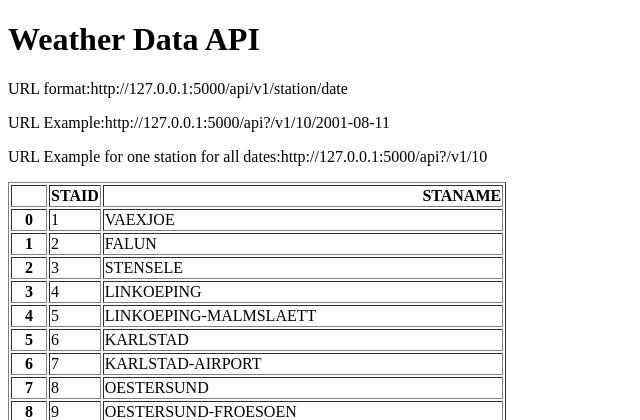
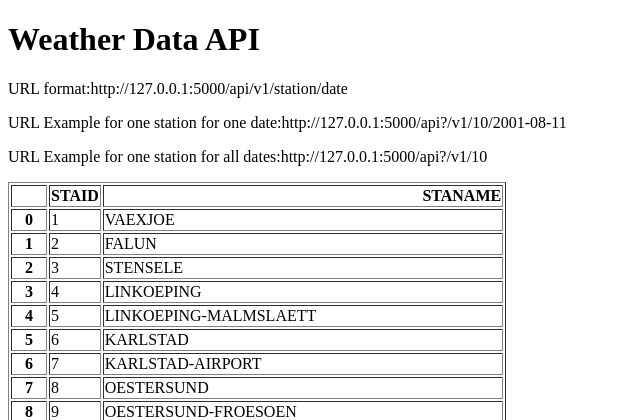
Before and after one commit to adityasurve11/APP6-Historical-weather-API, a Flask app: page / in a window 1280 px wide. Shown: the top 420 px of the page, without its empty margins (0-640 px from the left). Run offline with Flask 3, Linux system fonts and the light colour scheme.

Commit message:
day 30: add details about each html tag uses

```diff
--- a/templates/home.html
+++ b/templates/home.html
@@ -7,7 +7,7 @@
 <body>
 <h1>Weather Data API</h1>
 <p>URL format:http://127.0.0.1:5000/api/v1/station/date</p>
-<p>URL Example:http://127.0.0.1:5000/api?/v1/10/2001-08-11</p>
+<p>URL Example for one station for one date:http://127.0.0.1:5000/api?/v1/10/2001-08-11</p>
 <p>URL Example for one station for all dates:http://127.0.0.1:5000/api?/v1/10</p>
 <p>{{data|safe}}</p>
 </body>
```
